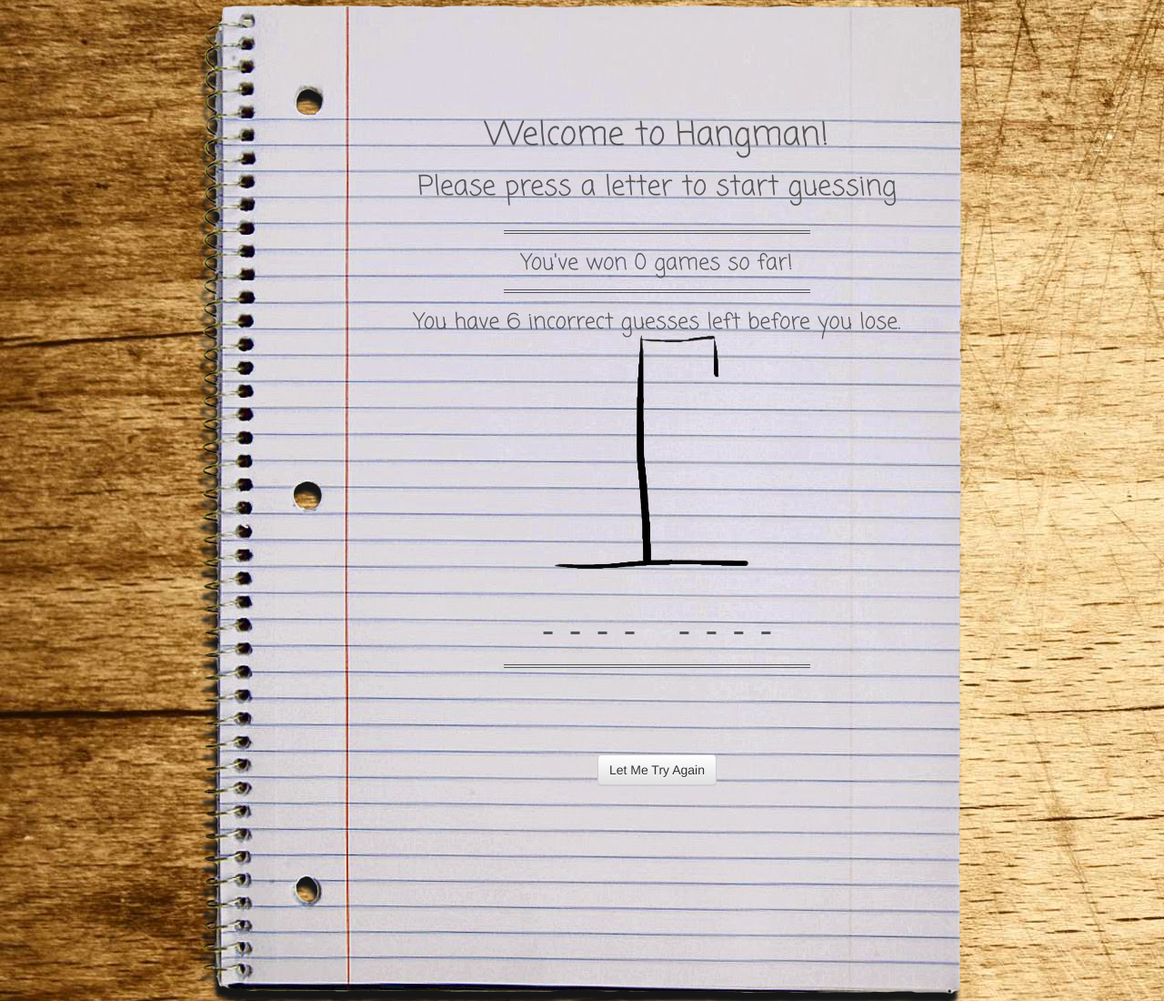
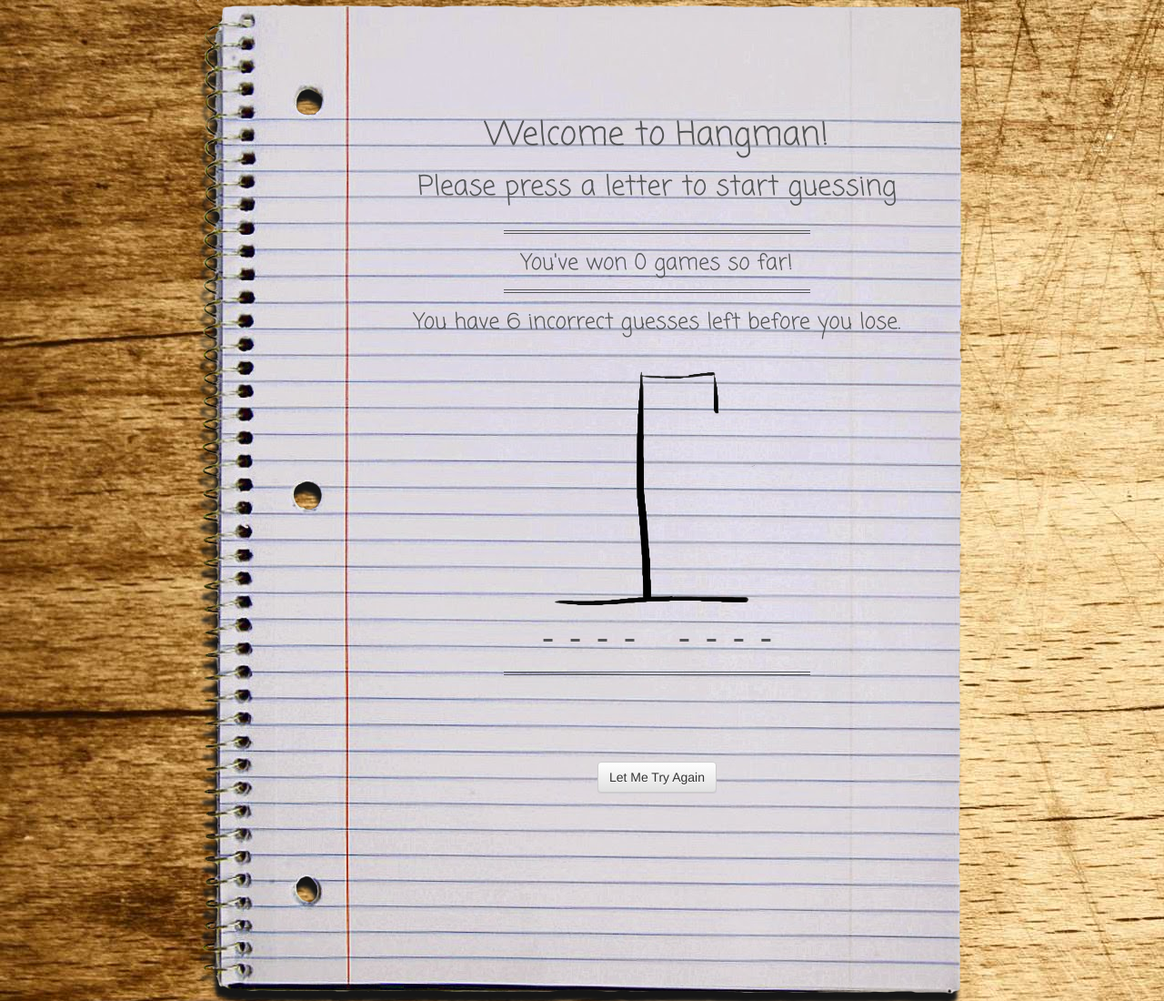
Before and after one commit to jakestenger/Hangman-Game, a PHP site: page / in a window 1280 px wide. Shown: the whole page at 91% size. Run offline with PHP 8.4, Linux system fonts and the light colour scheme; some web fonts are replaced.

Commit message:
formatting fixes

```diff
--- a/assets/css/style.css
+++ b/assets/css/style.css
@@ -74,9 +74,8 @@ hr
 #playboard
 {
 	overflow: auto;
-	margin-top: 100px;
+	margin-top: 180px;
 	width: 100%;
-	height: 270px;
 }
 
 #wrong-letter-box
@@ -89,8 +88,8 @@ hr
 
 #the-word
 {
+	margin: 0px;
 	display: inline-block;
-	margin-top: 30px;
 }
 
 #bad-guess-box
--- a/assets/javascript/game.js
+++ b/assets/javascript/game.js
@@ -28,9 +28,13 @@ function reset() {
 	bad_guesses = [];
 	good_guesses = [];
 	keep_listening = true;
+	document.getElementById("guesses-remaining-box").innerHTML = "<hr><h3>You have <span id=\"guesses-remaining\">6</span> incorrect guesses left before you lose.</h3>";
+	document.getElementById("guesses-remaining-box").style.height = "";
 	document.getElementById("bad-guess-counter").innerHTML = "";
 	document.getElementById("guesses-remaining").innerHTML = " " + 6 + " ";
 	document.getElementById("playboard").innerHTML = '<img src="assets/images/hm0.png">'
+	document.getElementById("playboard").style.marginTop = "180px";
+	document.getElementById("playboard").style.height = "";
 }
 
 
@@ -80,7 +84,10 @@ document.onkeyup = function(event) {
 				if (good_guesses.length === 8) {
 					keep_listening = false;
 					total_score++;
+					document.getElementById("guesses-remaining-box").innerHTML = "";
+					document.getElementById("guesses-remaining-box").style.height = "0px";
 					document.getElementById("playboard").style.height = "320px";
+					document.getElementById("playboard").style.marginTop = "120px";
 					document.getElementById("playboard").innerHTML = '<iframe width="560" height="315" src="https://www.youtube.com/embed/RfnaxhJY4Yc?autoplay=1;rel=0&amp;controls=0&amp;showinfo=0" frameborder="0" allowfullscreen></iframe>'
 					document.getElementById("total-score").innerHTML = total_score;
 				}
```
